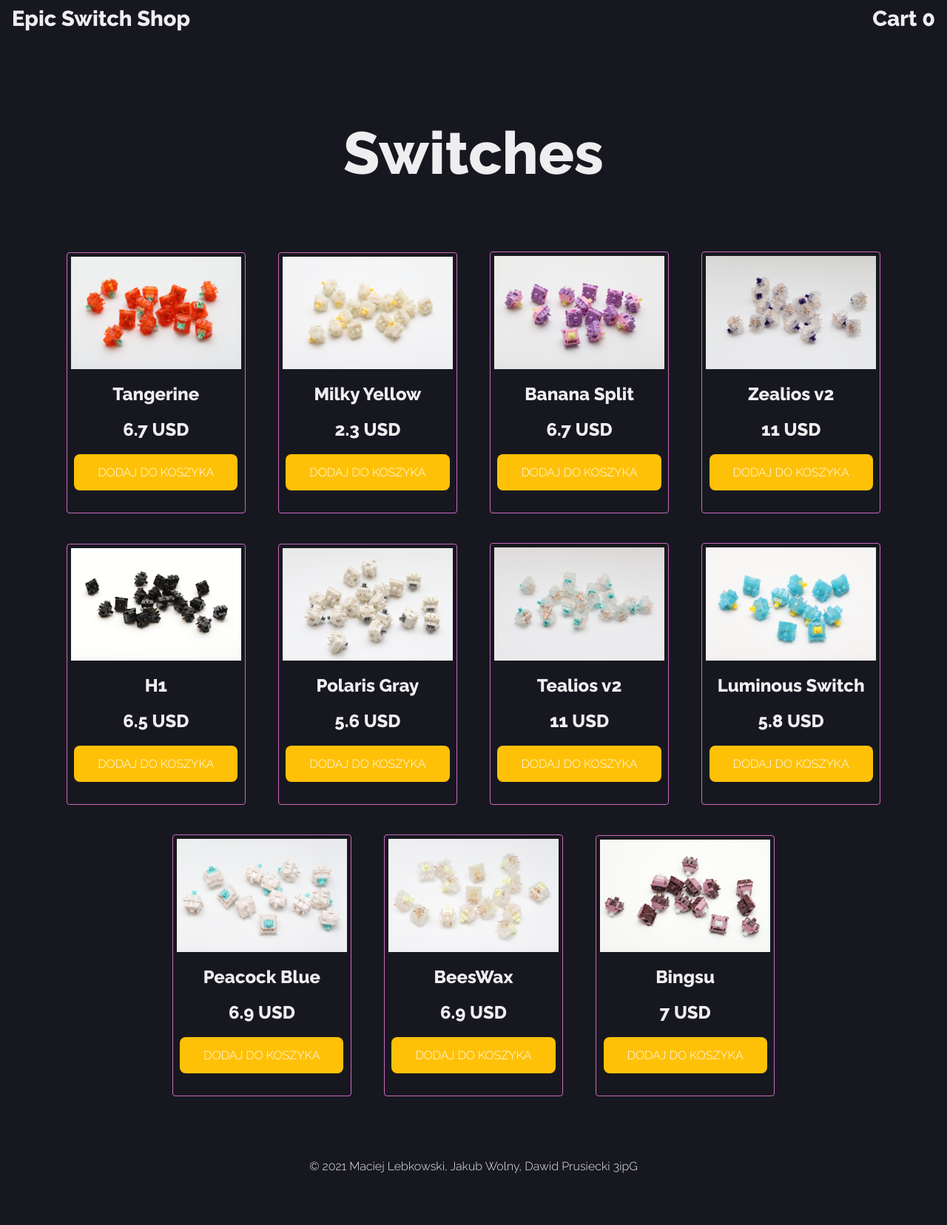
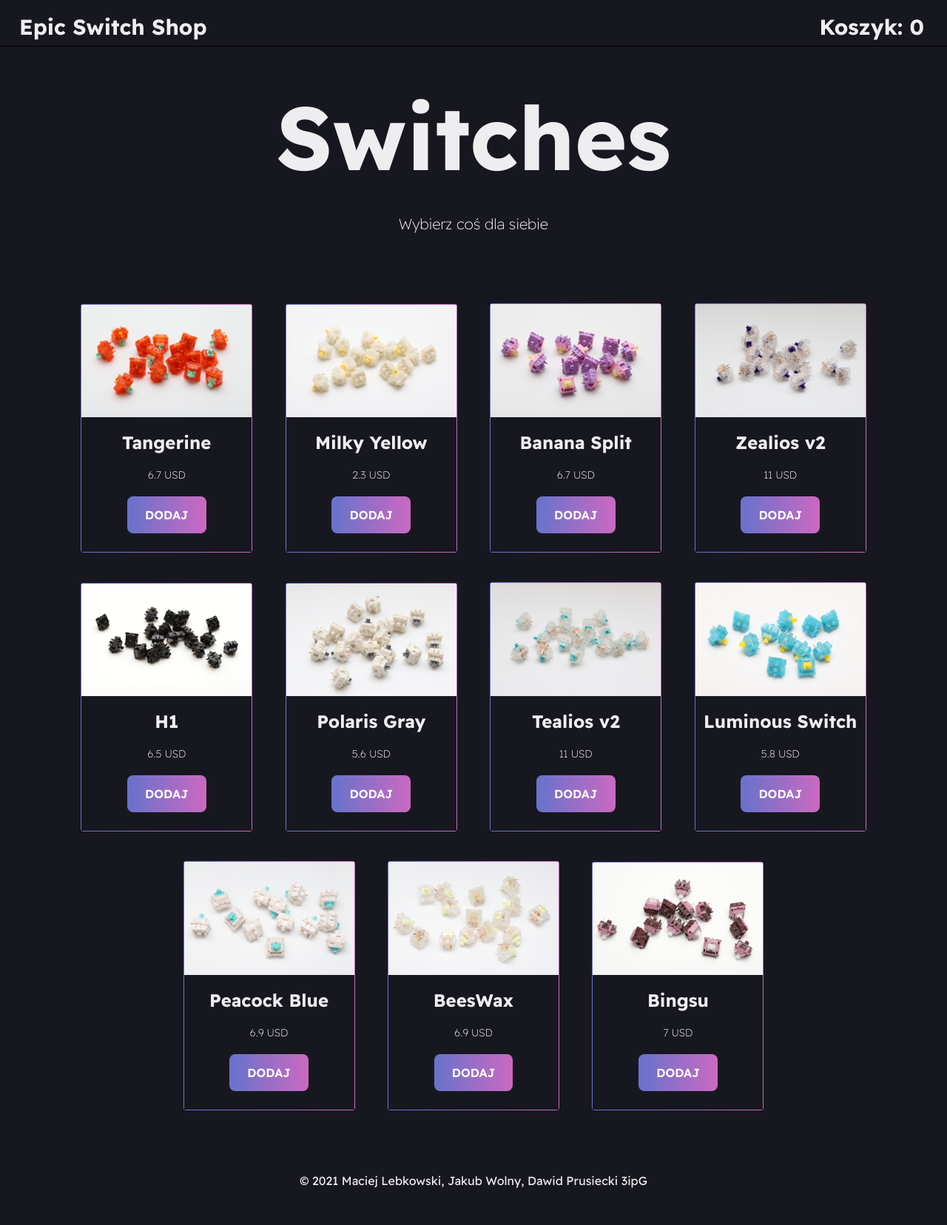
Before and after one commit to czkawuszka/nowak-projekt-2021, a PHP site: page / in a window 1280 px wide. Shown: the whole page at 74% size. Run offline with PHP 8.4, Linux system fonts and the light colour scheme; data comes from the database, SQL or seed files in the repository.

Commit message:
Add files via upload

```diff
--- a/index.php
+++ b/index.php
@@ -45,8 +45,10 @@ if (isset($_POST['add'])){
 <head>
 
     <meta charset="UTF-8">
-    <meta name="viewport"
-          content="width=device-width, user-scalable=no, initial-scale=1.0, maximum-scale=1.0, minimum-scale=1.0">
+    <meta name="viewport" content="width=device-width, user-scalable=no, initial-scale=1.0, maximum-scale=1.0, minimum-scale=1.0">
+    <link rel="preconnect" href="https://fonts.googleapis.com">
+	<link rel="preconnect" href="https://fonts.gstatic.com" crossorigin>
+	<link href="https://fonts.googleapis.com/css2?family=Readex+Pro:wght@200;300;400;500;600;700&display=swap" rel="stylesheet">
     <meta http-equiv="X-UA-Compatible" content="ie=edge">
     <title>Shopping</title>
     <link rel="icon" href="icon.jpg">
@@ -56,6 +58,7 @@ if (isset($_POST['add'])){
   <?php require_once ("php/header.php"); ?>
   <div class="main-txt">
   	<h1><center>Switches</center></h1>
+  	<h6><center>Wybierz coś dla siebie</center></h6>
   </div>
   <div class="container">
             <?php
--- a/php/component.php
+++ b/php/component.php
@@ -17,7 +17,7 @@ function component($productname, $productprice, $productimg, $productid, $produc
                                 <span class=\"price\">$productprice USD</span>
                             </h5>
                             <br>
-                            <button type=\"submit\" class=\"button\" name=\"add\">DODAJ DO KOSZYKA <i class=\"fas fa-shopping-cart\"></i></button>
+                            <button type=\"submit\" class=\"button\" name=\"add\">DODAJ <i class=\"fas fa-shopping-cart\"></i></button>
                              <input type='hidden' name='product_id' value='$productid'>
                         </div>
                     </div>
--- a/php/header.php
+++ b/php/header.php
@@ -1,5 +1,5 @@
 
-<header>
+<header id="header">
     <nav class="navbar">
         <a href="index.php" class="navbar-brand">
             <h3 class="navbar-text">Epic Switch Shop</h3>
@@ -8,7 +8,7 @@
         <div class="collapse navbar-collapse" id="navbarNavAltMarkup">
             <div class="navbar-nav"> <!-- Cart -->
                 <a href="cart.php" class="nav-item nav-link active">
-                    <h3 class="navbar-text">Cart
+                    <h3 class="navbar-cart">Koszyk:
                       <?php
 
                         if (isset($_SESSION['cart'])){
--- a/style.css
+++ b/style.css
@@ -2,7 +2,7 @@
 
 *{
   margin: 0;
-  font-family: 'Raleway', sans-serif;
+  font-family: 'Readex Pro', sans-serif;
   color: #EEEDF0;
   background-color: #17181F;
 }
@@ -12,16 +12,17 @@ a{
 }
 
 .button {
-  background-color: #ffc107;
+  background: linear-gradient(90deg, #6C72CB 6%, #CB69C1 100%);;
   border: none;
   color: white;
-  padding: 15px 32px;
+  padding: 15px 24px;
   text-align: center;
   text-decoration: none;
   display: inline-block;
   font-size: 16px;
   border-radius: 8px;
   margin-bottom: 25px;
+  font-weight: 600;
 }
 
 .card-title{
@@ -29,26 +30,19 @@ a{
 }
 
 .price{
-  font-size: 24px;
+  font-size: 14px;
+  font-weight: 10;
 }
 
 .item-box{
   display: inline-block;
 }
 
-header{
-  background-color: dark-grey;
-}
-
 .navbar{
   position: relative;
-  display: -ms-flexbox;
   display: flex;
-  -ms-flex-wrap: wrap;
   flex-wrap: wrap;
-  -ms-flex-align: center;
   align-items: center;
-  -ms-flex-pack: justify;
   justify-content: space-between;
   padding: .5rem 1rem
 }
@@ -56,7 +50,19 @@ header{
 .main-txt{
   padding-top: 110px;
   height: 100px;
-  font-size: 40px;
+  padding-bottom: 180px;
+}
+
+.main-txt h1{
+  font-family: 'Readex Pro', sans-serif;
+  font-size: 120px;
+  margin-bottom: 30px;
+}
+
+.main-txt h6{
+  font-weight: 10;
+  font-family: 'Readex Pro', sans-serif;
+  font-size: 20px;
   padding-bottom: 60px;
 }
 
@@ -71,15 +77,28 @@ header{
   margin-left: 20px;
   margin-right: 20px;
   border-radius: 0.25rem;
-  padding: 5px;
+  padding: 1px;
   margin-bottom: 35px;
   margin-top: 5px;
-  background-color: background: linear-gradient(90deg, rgba(108,114,203,1) 0%, rgba(203,105,193,1) 100%);;
-  border: 1px solid #CB69C1;
+  background: linear-gradient(90deg, #6C72CB 6%, #CB69C1 100%);
+}
+
+header{
+  padding-top: 10px;
+  border-bottom: 1px solid black;
+  position: fixed;
+  top: 0;
+  width: 100%;
 }
 
 .navbar-text{
   font-size: 29px;
+  margin-left: 10px;
+}
+
+.navbar-cart{
+  font-size: 29px;
+  margin-right: 15px;
 }
 
 img{
```
